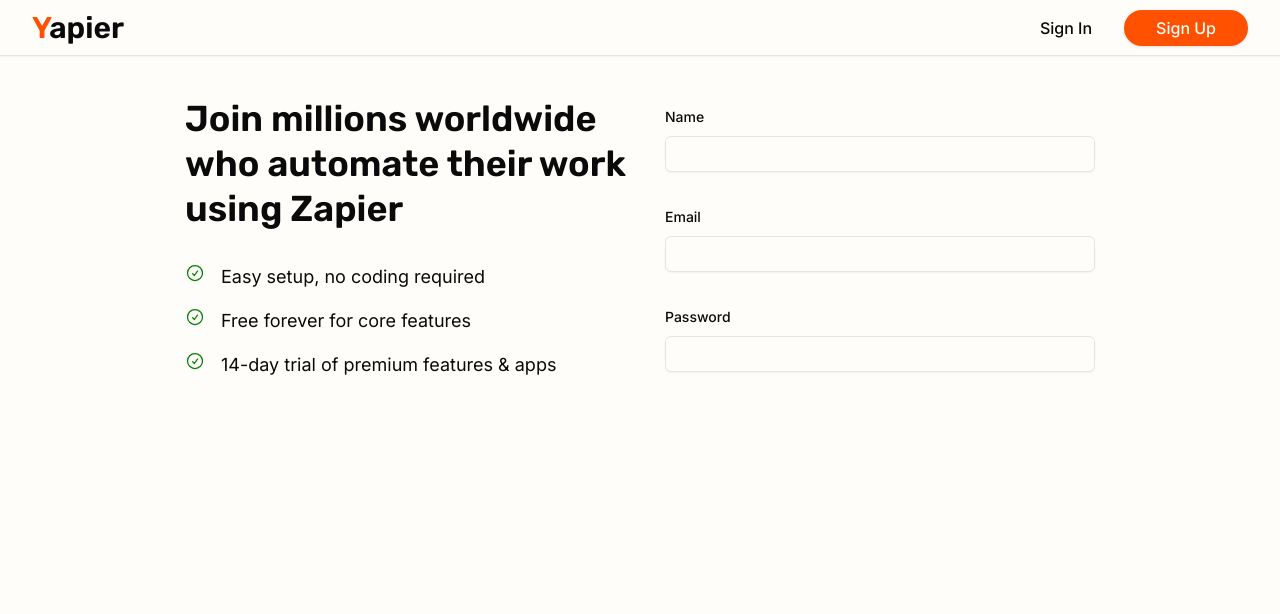
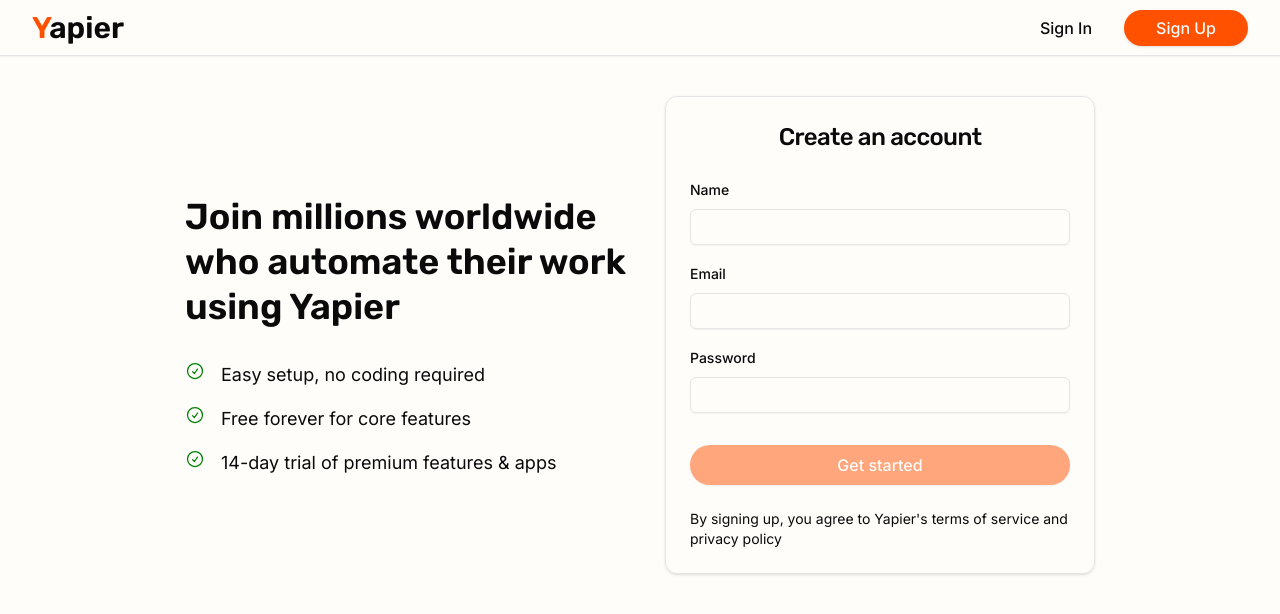
Before and after one commit to dyaipayan22/yapier, a React (Vite) app in the folder apps/web/: page /sign-up in a window 1280 px wide. Shown: the top 614 px of the page. Built offline with nearby package versions, Linux system fonts and the light colour scheme.

Commit message:
updated auth form

```diff
--- a/apps/web/src/components/AuthFormWrapper.tsx
+++ b/apps/web/src/components/AuthFormWrapper.tsx
@@ -2,7 +2,6 @@
 import {
   Card,
   CardContent,
-  CardDescription,
   CardHeader,
   CardTitle,
   CardFooter,
@@ -10,26 +9,32 @@
 
 interface ICardWrapperProps {
   title: string;
-  description?: string;
   footer?: string;
+  linkUrl?: string;
+  linkText?: string;
   children: React.ReactNode;
 }
 
 const AuthFormWrapper = ({
   title,
-  description,
   footer,
+  linkUrl,
+  linkText,
   children,
 }: ICardWrapperProps) => {
   return (
-    <Card className="">
+    <Card className="bg-inherit">
       <CardHeader>
-        <CardTitle>{title}</CardTitle>
-        <CardDescription>{description}</CardDescription>
+        <CardTitle className="font-heading text-2xl font-medium text-center">
+          {title}
+        </CardTitle>
       </CardHeader>
       <CardContent>{children}</CardContent>
       <CardFooter>
-        <span>{footer}</span>
+        <span className="text-sm">{footer}</span>
+        <a href={linkUrl} className="text-sm">
+          {linkText}
+        </a>
       </CardFooter>
     </Card>
   );
--- a/apps/web/src/components/SignInForm.tsx
+++ b/apps/web/src/components/SignInForm.tsx
@@ -38,8 +38,9 @@
   return (
     <AuthFormWrapper
       title="Sign in to your account"
-      description="Get started by providing your credentials"
-      footer="Don't have an account? Sign up here"
+      footer="Don't have a Yapier account yet?"
+      linkText="Sign up"
+      linkUrl="/sign-in"
     >
       <Form {...form}>
         <form onSubmit={form.handleSubmit(onSubmit)} className="space-y-8">
--- a/apps/web/src/components/SignUpForm.tsx
+++ b/apps/web/src/components/SignUpForm.tsx
@@ -1,5 +1,6 @@
 import { useForm } from 'react-hook-form';
 import { zodResolver } from '@hookform/resolvers/zod';
+import axios from 'axios';
 import { CreateUserInputSchema, type CreateUserInput } from '@repo/schema';
 import {
   Form,
@@ -10,6 +11,8 @@
   FormMessage,
 } from './ui/form';
 import { Input } from './ui/input';
+import AuthFormWrapper from './AuthFormWrapper';
+import { Button } from './ui/button';
 
 const SignUpForm = () => {
   const form = useForm<CreateUserInput>({
@@ -21,12 +24,22 @@
     },
   });
 
-  function onSubmit(values: CreateUserInput) {
-    console.log(values);
+  async function onSubmit(values: CreateUserInput) {
+    try {
+      const response = await axios.post('/api/v1/user/create', values);
+      console.log(response);
+    } catch (error) {
+      console.log(error);
+    }
   }
   return (
+    <AuthFormWrapper
+      title="Create an account"
+      footer="By signing up, you agree to Yapier's terms of service and privacy policy"
+    >
       <Form {...form}>
         <form onSubmit={form.handleSubmit(onSubmit)} className="space-y-8">
+          <div className="space-y-4">
             <FormField
               name="name"
               control={form.control}
@@ -66,8 +79,17 @@
                 </FormItem>
               )}
             />
+          </div>
+          <Button
+            type="submit"
+            disabled={form.formState.isSubmitting || !form.formState.isDirty}
+            className="rounded-full w-full py-5 font-medium"
+          >
+            Get started
+          </Button>
         </form>
       </Form>
+    </AuthFormWrapper>
   );
 };
 
--- a/apps/web/src/components/layout/AuthLayout.tsx
+++ /dev/null
@@ -1,13 +0,0 @@
-import { Outlet } from 'react-router-dom';
-
-const AuthLayout = () => {
-  return (
-    <div className="bg-red-50">
-      <div className="h-full container px-5 sm:px-7 lg:px-14">
-        <Outlet />
-      </div>
-    </div>
-  );
-};
-
-export default AuthLayout;
--- /dev/null
+++ b/apps/web/src/lib/axios.ts
@@ -0,0 +1,3 @@
+import axios from 'axios';
+
+axios.defaults.baseURL = import.meta.env.VITE_API_SERVER_URL;
--- a/apps/web/src/pages/SignUp.tsx
+++ b/apps/web/src/pages/SignUp.tsx
@@ -7,7 +7,7 @@
       <div className="grid items-center sm:grid-cols-[minmax(0px,1fr)_360px] lg:grid-cols-[minmax(0px,1fr)_430px] max-w-5xl gap-8">
         <div className="flex flex-col gap-8 max-w-md">
           <h1 className="text-4xl font-semibold font-heading leading-tight">
-            Join millions worldwide who automate their work using Zapier
+            Join millions worldwide who automate their work using Yapier
           </h1>
           <div className="flex flex-col gap-4">
             <CheckFeature label={'Easy setup, no coding required'} />
```
Lines whose indentation alone changed are shown as unchanged.
